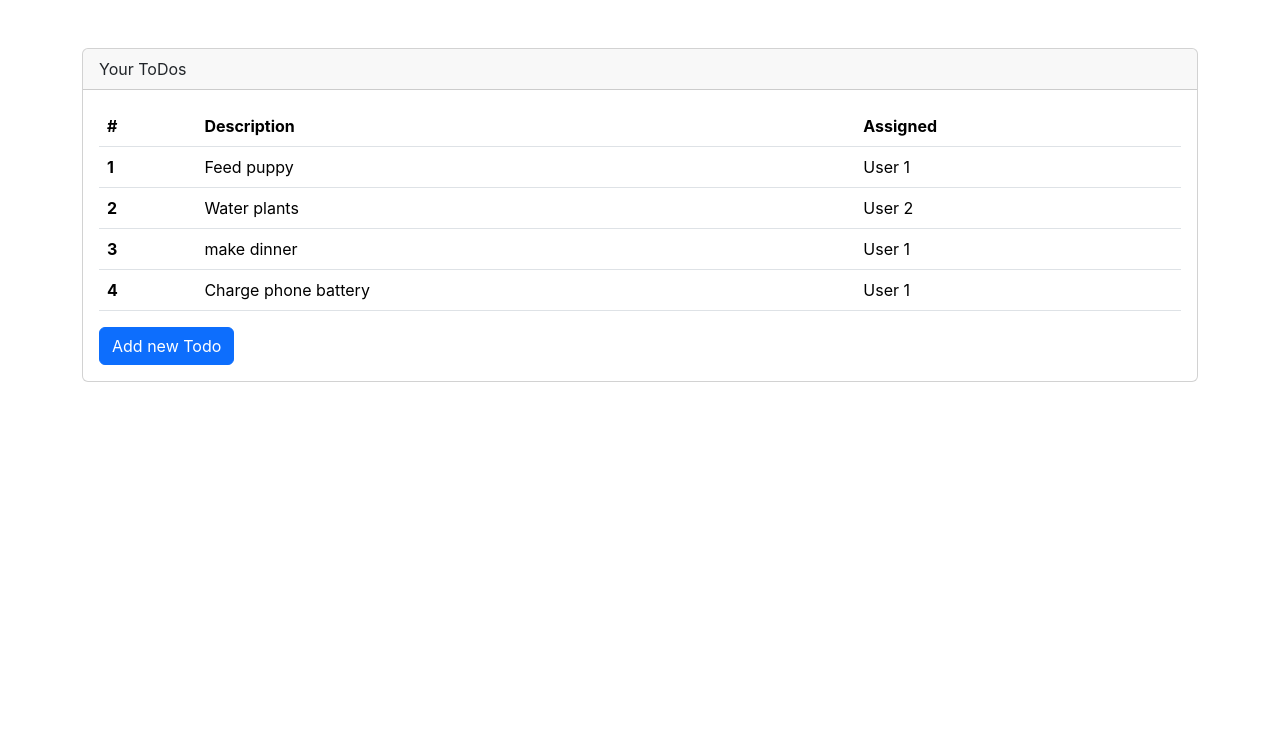
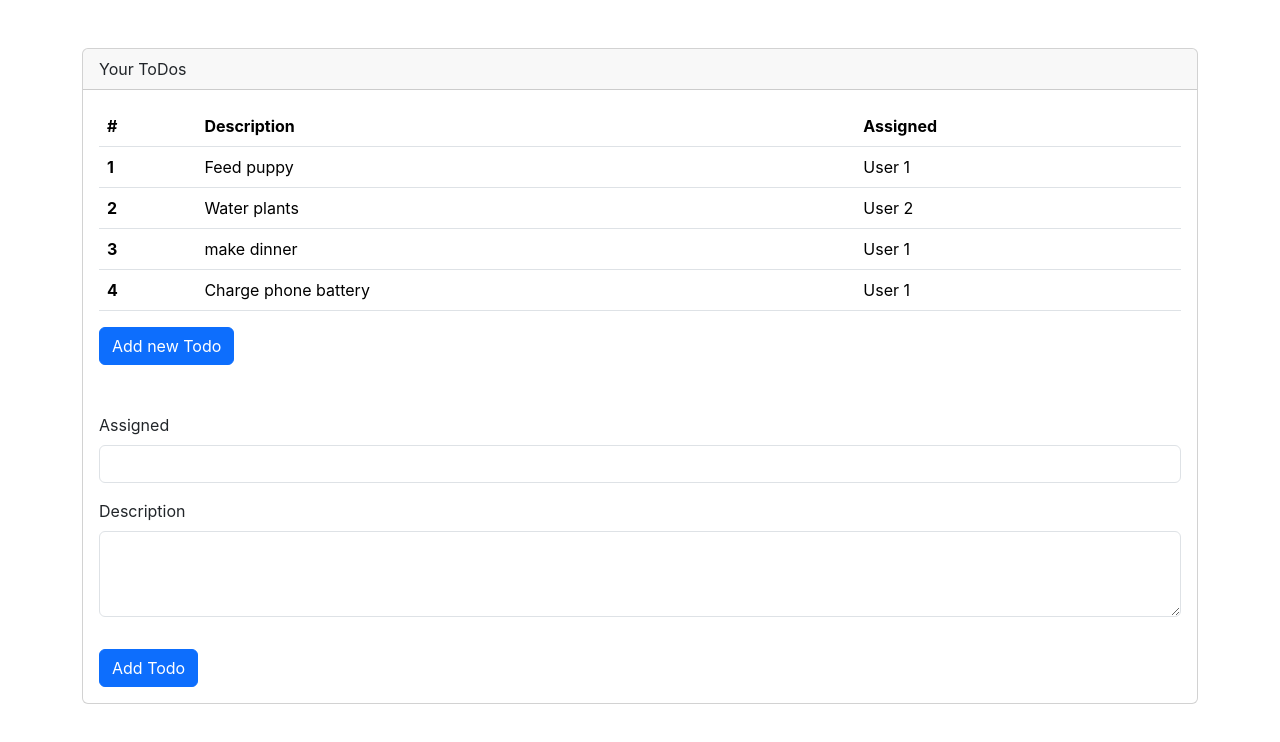
Before and after one commit to minhquanvus1/TodoList-React-TypeScript, a React (Create React App) app: page / in a window 1280 px wide. Shown: the top 742 px of the page. Built offline with nearby package versions, Linux system fonts and the light colour scheme.

Commit message:
pass function as Props

```diff
--- a/src/App.js
+++ b/src/App.js
@@ -1,6 +1,7 @@
 import React, { useState } from "react";
 import "./App.css";
 import TodoTable from "./components/TodoTable";
+import NewTodoForm from "./components/NewTodoForm";
 
 function App() {
   const [todos, setTodos] = useState([
@@ -14,12 +15,12 @@
     },
   ]);
 
-  const addTodo = () => {
+  const addTodo = (description, assigned) => {
     if (todos.length > 0) {
       const newToDo = {
         rowNumber: todos[todos.length - 1].rowNumber + 1,
-        rowDescription: "New Todo",
-        rowAssigned: "User 3",
+        rowDescription: description,
+        rowAssigned: assigned,
       };
       setTodos((todos) => [...todos, newToDo]);
       console.log("Todo List: ", todos);
@@ -34,6 +35,7 @@
           <button className="btn btn-primary" onClick={addTodo}>
             Add new Todo
           </button>
+          <NewTodoForm addTodo={addTodo}></NewTodoForm>
         </div>
       </div>
     </div>
--- /dev/null
+++ b/src/components/NewTodoForm.js
@@ -0,0 +1,57 @@
+import React, { useState } from "react";
+function NewTodoForm(props) {
+  const [description, setDescription] = useState("");
+  const [assigned, setAssigned] = useState("");
+  //   const descriptionChange = (event) => {
+  //     console.log("description ", event.target.value);
+  //     setDescription(event.target.value);
+  //   };
+
+  const assignedChange = (event) => {
+    console.log("assigned ", event.target.value);
+    setAssigned(event.target.value);
+  };
+
+  const submitTodo = () => {
+    if (description !== "" && assigned !== "") {
+      props.addTodo(description, assigned);
+      setDescription("");
+      setAssigned("");
+    }
+  };
+  return (
+    <div className="mt-5">
+      <form>
+        <div className="mb-3">
+          <label className="form-label">Assigned</label>
+          <input
+            type="text"
+            className="form-control"
+            required
+            onChange={assignedChange}
+            value={assigned}
+          />
+        </div>
+        <div className="mb-3">
+          <label className="form-label">Description</label>
+          <textarea
+            className="form-control"
+            rows={3}
+            required
+            onChange={(e) => setDescription(e.target.value)}
+            value={description}
+          />
+        </div>
+        <button
+          type="button"
+          className="btn btn-primary mt-3"
+          onClick={submitTodo}
+        >
+          Add Todo
+        </button>
+      </form>
+    </div>
+  );
+}
+
+export default NewTodoForm;
```
